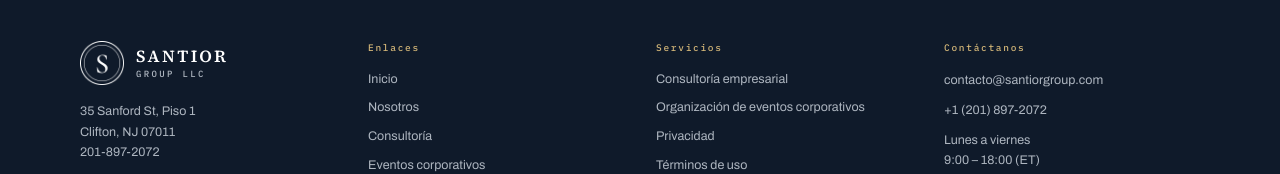
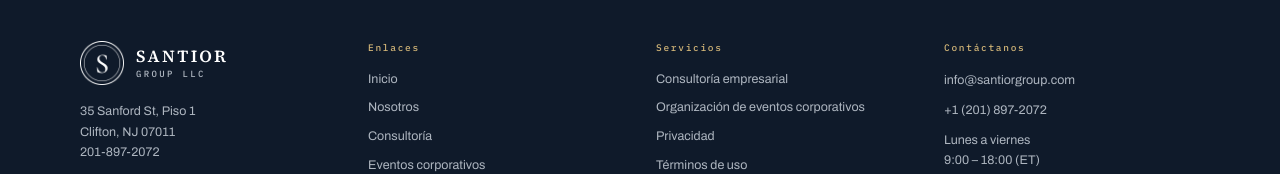
Before and after one commit to santiorgroup/landingpage, a Next.js app in the folder santior-group/: page / in a window 1280 px wide. Shown: the part 3028-3202 px from the top of the page. Built offline with nearby package versions, Linux system fonts and the light colour scheme.

Commit message:
Update Footer.jsx

```diff
--- a/santior-group/components/Footer.jsx
+++ b/santior-group/components/Footer.jsx
@@ -86,8 +86,8 @@
             {T.fContacto}
           </h4>
           <div className="flex flex-col gap-2.5 font-sans text-[12.5px] leading-relaxed">
-            <a href="mailto:contacto@santiorgroup.com" className="hover:text-white transition-colors">
-              contacto@santiorgroup.com
+            <a href="mailto:info@santiorgroup.com" className="hover:text-white transition-colors">
+              info@santiorgroup.com
             </a>
             <a href="tel:2018972072" className="hover:text-white transition-colors">
               +1 (201) 897-2072
```
